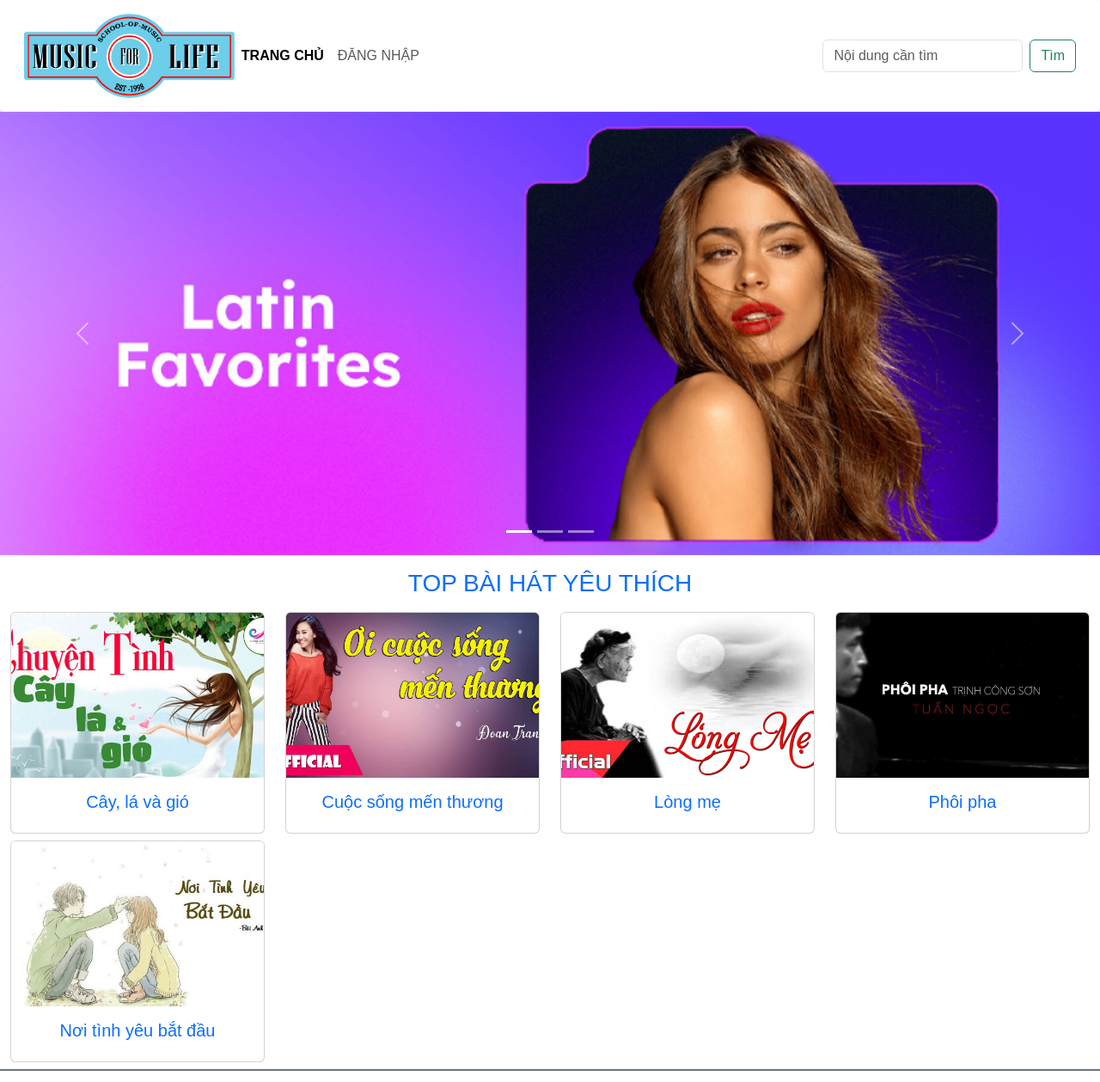
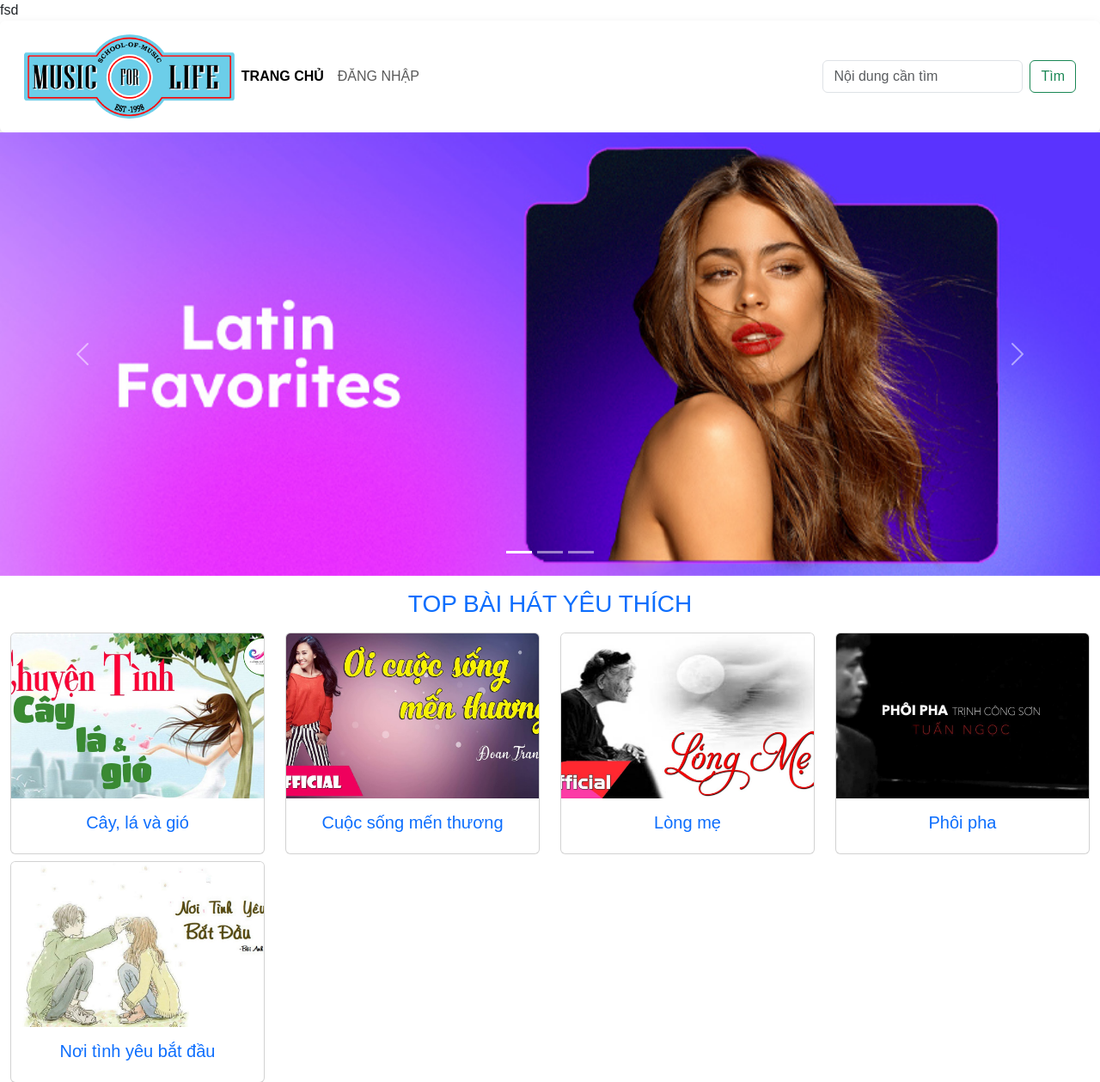
Before and after one commit to Chinh00/CSE485_2023_01, a PHP site: page / in a window 1280 px wide. Shown: the top 1259 px of the page at 86% size. Run offline with PHP 8.4, Linux system fonts and the light colour scheme; some web fonts are replaced.

Commit message:
Giang commit

```diff
--- a/index.php
+++ b/index.php
@@ -9,7 +9,7 @@
     <link rel="stylesheet" href="css/style.css">
 </head>
 <body>
-    <header>
+    <header>fsd
         <nav class="navbar navbar-expand-lg bg-body-tertiary shadow p-3 bg-white rounded">
             <div class="container-fluid">
                 <div class="my-logo">
```
